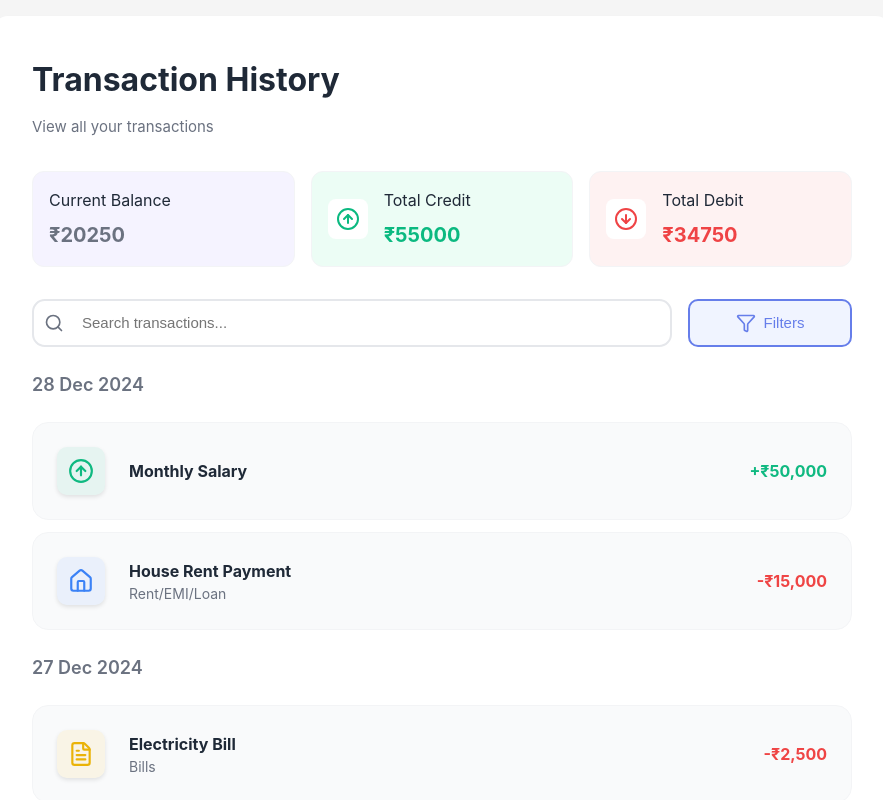
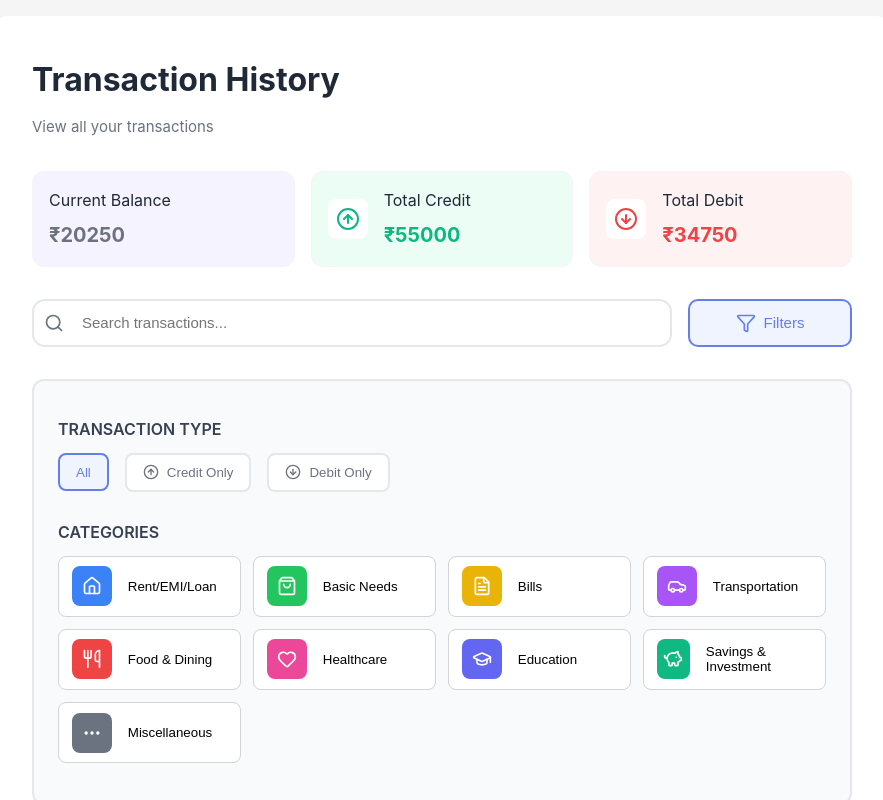
Before and after one commit to bishtneelam/Personal-Finance-Dashboard, a React (Vite) app: page / in a window 1280 px wide. Both pictures are taken after a click on the button "Filters". Shown: the top 800 px of the page, without its empty margins (198-1081 px from the left). Built offline with nearby package versions, Linux system fonts and the light colour scheme.

Commit message:
Category and Type Filtering UI added

```diff
--- a/src/features/transactionHistory/hooks/useSearchFilter.ts
+++ b/src/features/transactionHistory/hooks/useSearchFilter.ts
@@ -2,19 +2,39 @@ import { useState } from "react";
 
 export function useSearchFilter() {
     const [showFilters, setShowFilters] = useState(false);
-    const [type, setType] = useState("all");
-    const [category, setCategory] = useState("all");
+    const [filterType, setFilterType] = useState("all");
+    const [selectedCategories, setSelectedCategories] = useState<String[]>([]);
     const [searchQuery, setSearchQuery] = useState("");
+    const activeFiltersCount = (filterType === "all" ? 0 : 1) + selectedCategories.length;
 
     const handleFilterClick = () => {
         setShowFilters(prev => !prev)
     }
+    const toggleCategories = (categoryId: string) => {
+        setSelectedCategories(prev => (
+            prev.includes(categoryId)
+            ? prev.filter(id => id!==categoryId)
+            : [...prev, categoryId]
+        ))
+    }
+    const clearCategories = () => {
+        setSelectedCategories([]);
+    }
+    const clearAllFilters = () => {
+        clearCategories();
+        setFilterType("all")
+    }
     return {
         showFilters,
-        type,
-        category,
+        filterType,
+        selectedCategories,
         searchQuery,
+        activeFiltersCount,
+        setFilterType,
         setSearchQuery,
-        handleFilterClick
+        handleFilterClick,
+        toggleCategories,
+        clearCategories,
+        clearAllFilters,
     }
 }
--- a/src/features/transactionHistory/styles/TransactionHistory.module.css
+++ b/src/features/transactionHistory/styles/TransactionHistory.module.css
@@ -162,8 +162,97 @@
     transition: all 0.2s ease;
     background-color: #fff;
 }
+
+.filtersPanel {
+    background-color: #f9fafb;
+    border-radius: 12px;
+    padding: 24px;
+    border: 2px solid #e5e7eb;
+    margin-top: 2rem;
+}
+.filterSection {
+    display: flex;
+    justify-content: space-between;
+    align-items: center;
+    gap: 1rem;
+}
+.clearButton {
+    border: none;
+    background-color: transparent;
+    color: #667eea;
+}
+.filterHeader {
+    display: flex;
+    align-items: center;
+    gap: 1rem;
+    margin-bottom: 1rem;
+}
+.header {
+    text-transform: uppercase;
+    margin: 12px 0;
+    font-weight: 600;
+    color: #374151;
+}
+.typeButton {
+    border-radius: 8px;
+    padding: .6rem 1rem;
+    border: 2px solid #e5e7eb;
+    display: flex;
+    align-items: center;
+    gap: 8px;
+    background-color: #fff;
+    cursor: pointer;
+    transition: all .2s ease;
+    font-weight: 500;
+    color: #6b7280;
+}
  .filterButtonActive {
     border-color: #667eea;
     background-color: #f0f4ff;
     color: #667eea
-  }
+}
+.creditBtnActive{
+    border-color: #0bb980;
+    background-color: #eafef6;
+    color: #0bb980;
+}
+.debitBtnActive {
+    border-color: #ef4345;
+    background-color: #fef3f2;
+    color: #f05555;
+}
+.categoryFilters {
+    display: grid;
+    gap: 12px;
+    grid-template-columns: repeat(auto-fill, minmax(180px, 1fr));
+    margin-bottom: 1rem;
+}
+.categorySection {
+    display: flex;
+    align-items: center;
+    gap: 1rem;
+    border: 1px solid #d3d4d6;
+    padding: .6rem .8rem;
+    border-radius: 8px;
+    background-color: #fff;
+    cursor: pointer;
+    text-align: left;
+    transition: all .2s ease;
+}
+.categoryFilterButtonActive {
+    border-width: 2px;
+    transform: scale(1.02s);
+}
+.clearAllFilters{
+    display: flex;
+    flex: 1;
+    width: 100%;
+    justify-content:  center;
+    align-items: center;
+    gap: .8rem;
+    padding: 1rem;
+    border:2px solid #ef4345;
+    color: #f05555;
+    border-radius: 8px;
+    background-color: #fff;
+}
--- a/src/features/transactionHistory/ui/SearchFilter.jsx
+++ b/src/features/transactionHistory/ui/SearchFilter.jsx
@@ -1,9 +1,22 @@
-import { Filter, Search } from "lucide-react";
+import { ArrowDownCircle, ArrowUpCircle, Filter, Search, X } from "lucide-react";
 import styles from "../styles/TransactionHistory.module.css";
 import { useSearchFilter } from "../hooks/useSearchFilter";
+import { CATEGORIES } from "../../../data/categories";
 export function SearchFilter() {
-  const { searchQuery, showFilters, setSearchQuery, handleFilterClick } =
-    useSearchFilter();
+  const {
+    searchQuery,
+    showFilters,
+    filterType,
+    selectedCategories,
+    activeFiltersCount,
+    setSearchQuery,
+    handleFilterClick,
+    setFilterType,
+    toggleCategories,
+    clearCategories,
+    clearAllFilters,
+  } = useSearchFilter();
+  console.log("Active", activeFiltersCount)
   return (
     <>
       <div className={styles.searchContainer}>
@@ -29,17 +42,95 @@ export function SearchFilter() {
       </div>
 
       {/* Filter Panel */}
-      {
-        showFilters && (
-            <div classname={styles.filterPanel}>
-                <div className={styles.filterSection}>
-                    <div className={styles.filterSectionHeader}>
+      {showFilters && (
+        <div className={styles.filtersPanel}>
+          <div className={styles.filterSection}>
+            <p className={styles.header}>Transaction Type</p>
+            {filterType !== "all" && (
+              <button
+                className={styles.clearButton}
+                onClick={() => setFilterType("all")}
+              >
+                Clear
+              </button>
+            )}
+          </div>
+          <div className={styles.filterHeader}>
+            <button
+              className={`${styles.typeButton} ${
+                filterType === "all" ? styles.filterButtonActive : ""
+              }`}
+              onClick={() => setFilterType("all")}
+            >
+              All
+            </button>
+            <button
+              className={`${styles.typeButton} ${
+                filterType === "credit" ? styles.creditBtnActive : {}
+              }`}
+              onClick={() => setFilterType("credit")}
+            >
+              <ArrowUpCircle size={16} /> Credit Only
+            </button>
+            <button
+              className={`${styles.typeButton} ${
+                filterType === "debit" ? styles.debitBtnActive : {}
+              }`}
+              onClick={() => setFilterType("debit")}
+            >
+              <ArrowDownCircle size={16} /> Debit Only
+            </button>
+          </div>
 
-                    </div>
-                </div>
-            </div>
-        )
-      }
+          <div className={styles.filterSection}>
+            <p className={styles.header}>Categories</p>
+            {selectedCategories.length > 0 && (
+              <button className={styles.clearButton} onClick={clearCategories}>
+                Clear
+              </button>
+            )}
+          </div>
+
+          <div className={styles.categoryFilters}>
+            {Object.entries(CATEGORIES).map(([key, value]) => {
+              const CategoryIcon = value.icon;
+              return (
+                <button
+                  key={key}
+                  className={`${styles.categorySection}
+                  ${
+                    selectedCategories.includes(key)
+                      ? styles.categoryFilterButtonActive
+                      : ""
+                  }`}
+                  style={
+                    selectedCategories.includes(key)
+                      ? {
+                          borderColor: value.color,
+                          backgroundColor: `${value.color}15`,
+                        }
+                      : {}
+                  }
+                  onClick={() => toggleCategories(key)}
+                >
+                  <div
+                    className={styles.categoryIcon}
+                    style={{ color: "#fff", backgroundColor: value.color }}
+                  >
+                    <CategoryIcon size={20} />
+                  </div>
+                  <span>{value.name}</span>
+                </button>
+              );
+            })}
+          </div>
+
+          {activeFiltersCount > 0 && <button className={styles.clearAllFilters} onClick={clearAllFilters}>
+            <X size={16} />
+            <span>{`Clear All Filters (${activeFiltersCount})`}</span>
+            </button>}
+        </div>
+      )}
     </>
   );
 }
```
